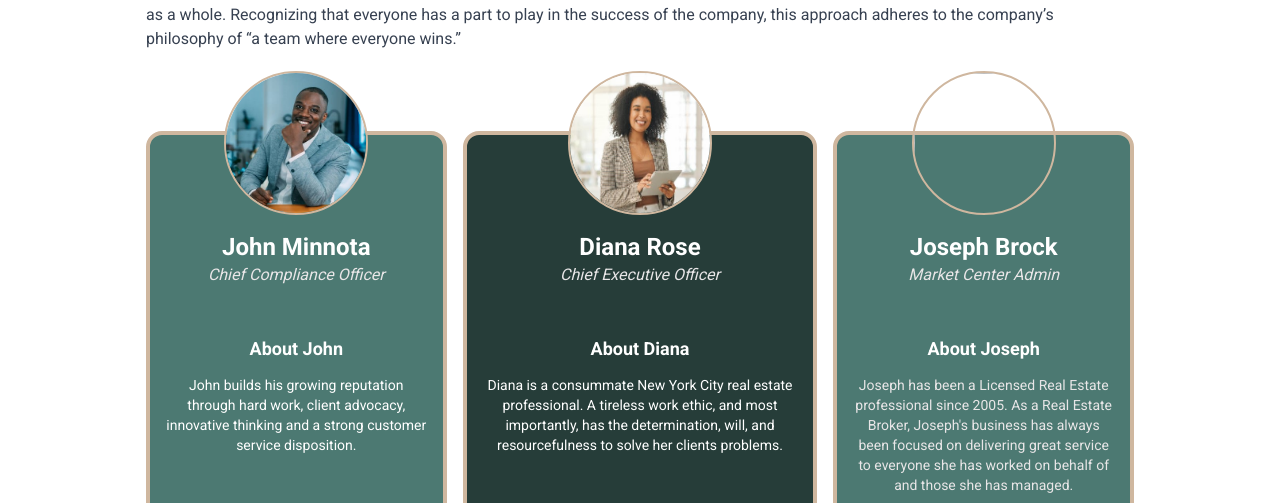
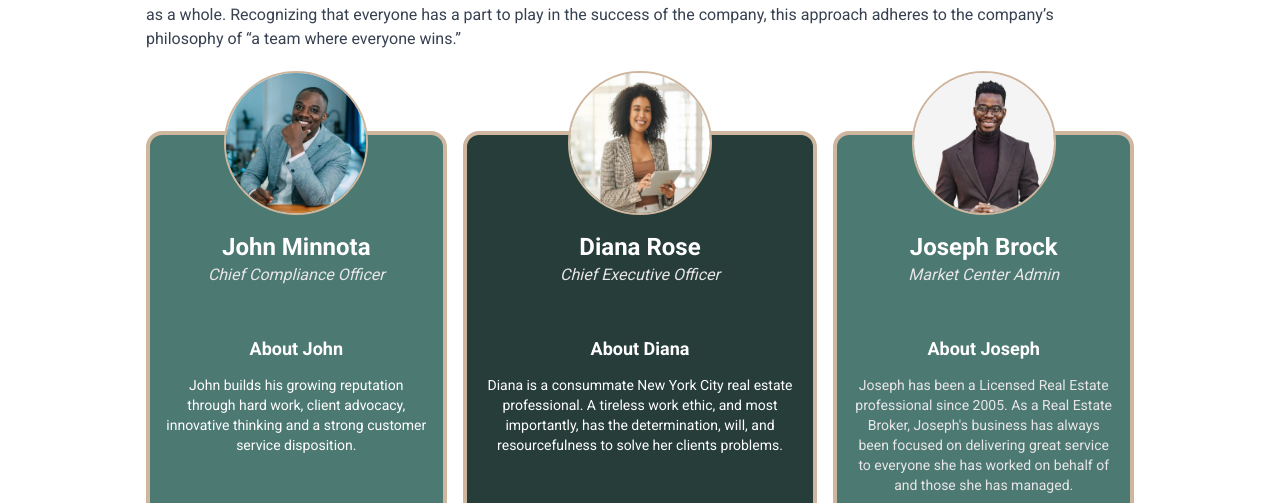
Before and after one commit to Bossmariq/SANTA-FE, a website: page our-team.html in a window 1280 px wide. Shown: the part 597-1100 px from the top of the page. Drawn offline with nearby package versions, Linux system fonts and the light colour scheme.

Commit message:
Update our-team.html

```diff
--- a/our-team.html
+++ b/our-team.html
@@ -473,7 +473,7 @@
                 class="flex flex-col relative -top-20 items-center text-center space-y-4 text-white"
               >
                 <img
-                  src="images/team/agent-3.jpeg"
+                  src="images/team/agent-3.jpg"
                   class="border-2 border-tertiary rounded-full w-36 h-36"
                   alt=""
                 />
```
